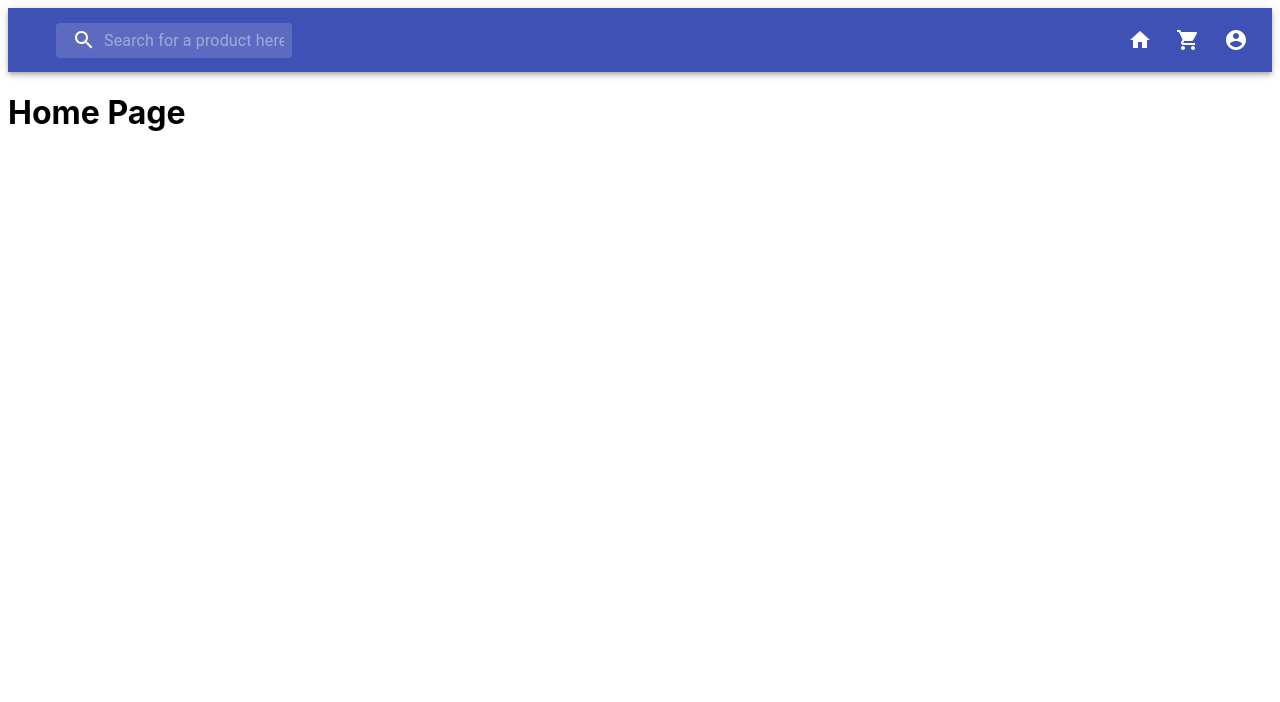
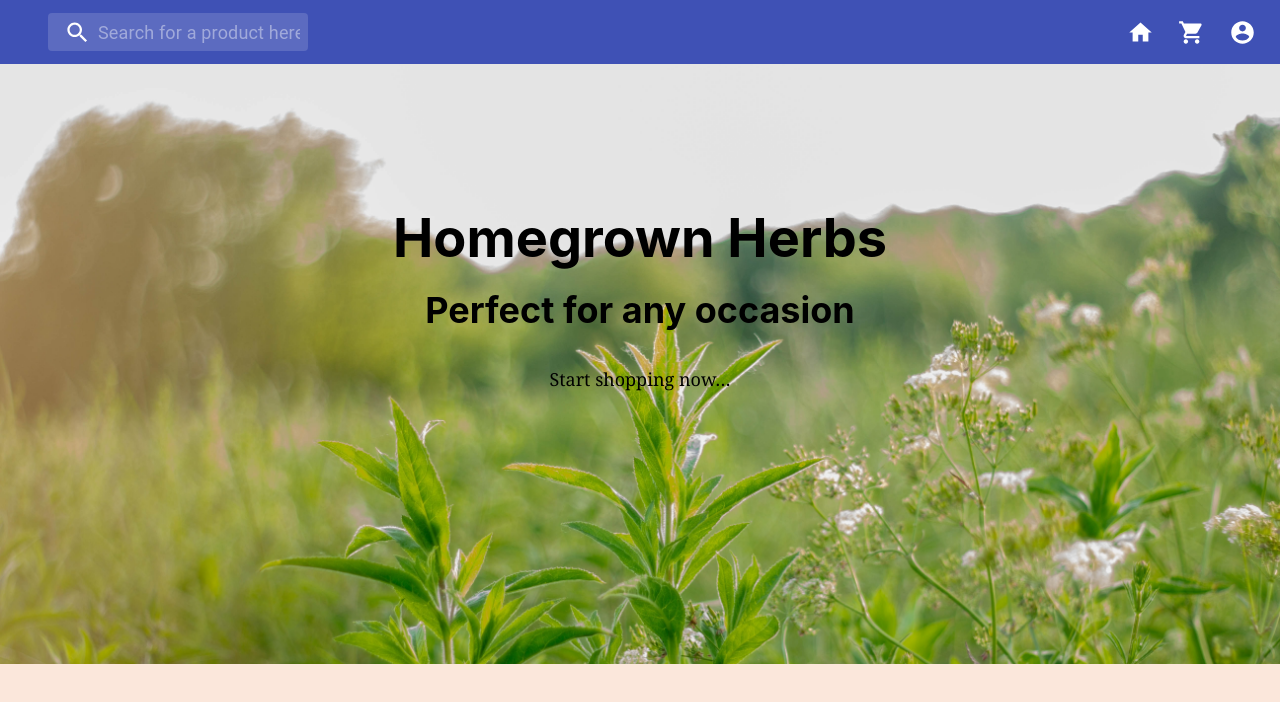
Before and after one commit to Danceratops/ispterm-client, a React (Create React App) app: page / in a window 1280 px wide. Shown: the top 702 px of the page. Built offline with nearby package versions, Linux system fonts and the light colour scheme.

Commit message:
Add hero component

```diff
--- a/src/Pages/home.js
+++ b/src/Pages/home.js
@@ -1,9 +1,15 @@
 import React from 'react';
+
+import Hero from './../components/hero';
+
+import heroBackground from './../images/heroBackground.jpg';
 
 const home = () => {
     return (
         <div class="home">
-            <h1>Home Page</h1>
+            <Hero title="Homegrown Herbs" subtitle="Perfect for any occasion" backgroundImg={heroBackground}>
+                <p>Start shopping now&hellip;</p>
+            </Hero>
         </div>
     )
 }
--- a/src/components/hero.js
+++ b/src/components/hero.js
@@ -1,13 +1,33 @@
 import React from 'react';
 import PropTypes from "prop-types";
 
-const Hero = () => {
+const Hero = ({ title, subtitle, backgroundImg, children }) => {
 
     return (
-        <div class="home">
-            <h1>Login Page</h1>
-        </div>
+        <header class="mainHeader" style={{
+            backgroundImage: `url(${backgroundImg})`,
+            backgroundRepeat: `no-repeat`,
+            backgroundSize: `cover`
+        }}>
+            <div class="title">
+                <h1 class="titleHeader">
+                    {title}
+                </h1>
+                <h3 class="subheader">
+                    {subtitle}
+                </h3>
+            </div>
+            <div>
+                {children}
+            </div>
+        </header>
     )
 }
 
+Hero.propTypes = {
+    title: PropTypes.string,
+    subtitle: PropTypes.string,
+    backgroundImg: PropTypes.string,
+}
+
 export default Hero
--- a/src/styles/imports.scss
+++ b/src/styles/imports.scss
@@ -1,2 +1,4 @@
 @import './variable.scss';
 @import 'partials/App.scss';
+@import 'partials/Hero.scss';
+@import 'partials/Layout.scss';
--- /dev/null
+++ b/src/styles/partials/Hero.scss
@@ -0,0 +1,31 @@
+.mainHeader {
+    width: 100%;
+    height: 100vh;
+    background-color: $mintgreen;
+    text-align: center;
+    line-height: 2rem;
+
+    .title {
+        padding-top: 15vh;
+
+        .titleHeader {
+            font-size: 3rem;
+        }
+
+        .subheader {
+            font-size: 2rem;
+        }
+    }
+
+    @media only screen and (min-width: $laptop) {
+        height: 75vh;
+
+        .titleHeader {
+            font-size: 56px;
+        }
+
+        .subheader {
+            font-size: 36px;
+        }
+    }
+}
--- /dev/null
+++ b/src/styles/partials/Layout.scss
@@ -0,0 +1,146 @@
+html {
+    font-family: sans-serif;
+    -ms-text-size-adjust: 100%;
+    -webkit-text-size-adjust: 100%;
+    scroll-behavior: smooth;
+}
+
+body {
+    background-color: $lightPeach;
+    margin: 0;
+    -webkit-font-smoothing: antialiased;
+    -moz-osx-font-smoothing: grayscale;
+}
+
+.visuallyHidden {
+    position: absolute !important;
+    clip: rect(1px 1px 1px 1px); /* IE6, IE7 */
+    clip: rect(1px, 1px, 1px, 1px);
+    padding: 0 !important;
+    border: 0 !important;
+    height: 1px !important;
+    width: 1px !important;
+    overflow: hidden;
+}
+
+a {
+    background-color: transparent;
+    -webkit-text-decoration-skip: objects;
+}
+
+a:active, a:hover {
+    outline-width: 0;
+}
+
+h1 {
+    font-size: 2em;
+    margin: 0.67em 0;
+}
+
+button,
+input,
+optgroup,
+select,
+textarea {
+    font: inherit;
+    margin: 0;
+}
+
+::-webkit-input-placeholder {
+    color: inherit;
+    opacity: 0.54;
+}
+
+::-webkit-file-upload-button {
+    -webkit-appearance: button;
+    font: inherit;
+}
+
+html {
+    font: 112.5%/1.45em georgia, serif;
+    box-sizing: border-box;
+    overflow-y: scroll;
+}
+
+* {
+    box-sizing: inherit;
+}
+
+*:before {
+    box-sizing: inherit;
+}
+
+*:after {
+    box-sizing: inherit;
+}
+
+body {
+    font-family: georgia, serif;
+    font-kerning: normal;
+    -moz-font-feature-settings: "kern", "liga", "clig", "calt";
+    -ms-font-feature-settings: "kern", "liga", "clig", "calt";
+    -webkit-font-feature-settings: "kern", "liga", "clig", "calt";
+    font-feature-settings: "kern", "liga", "clig", "calt";
+}
+
+img {
+    max-width: 100%;
+}
+
+h1 {
+    font-family: -apple-system, BlinkMacSystemFont, Segoe UI, Roboto, Oxygen, Ubuntu, Cantarell, Fira Sans, Droid Sans, Helvetica Neue, sans-serif;
+    text-rendering: optimizeLegibility;
+    color: black;
+}
+
+h2 {
+    font-family: -apple-system, BlinkMacSystemFont, Segoe UI, Roboto, Oxygen, Ubuntu, Cantarell, Fira Sans, Droid Sans, Helvetica Neue, sans-serif;
+    text-rendering: optimizeLegibility;
+    padding: 20px;
+    text-align: center;
+    color: black;
+    font-size: 42px;
+}
+
+h3 {
+    font-family: -apple-system, BlinkMacSystemFont, Segoe UI, Roboto, Oxygen, Ubuntu, Cantarell, Fira Sans, Droid Sans, Helvetica Neue, sans-serif;
+    text-rendering: optimizeLegibility;
+    color: black;
+}
+
+h4 {
+    font-family: -apple-system, BlinkMacSystemFont, Segoe UI, Roboto, Oxygen, Ubuntu, Cantarell, Fira Sans, Droid Sans, Helvetica Neue, sans-serif;
+    text-rendering: optimizeLegibility;
+}
+
+h5 {
+    font-family: -apple-system, BlinkMacSystemFont, Segoe UI, Roboto, Oxygen, Ubuntu, Cantarell, Fira Sans, Droid Sans, Helvetica Neue, sans-serif;
+    text-rendering: optimizeLegibility;
+}
+
+h6 {
+    font-family: -apple-system, BlinkMacSystemFont, Segoe UI, Roboto, Oxygen, Ubuntu, Cantarell, Fira Sans, Droid Sans, Helvetica Neue, sans-serif;
+    text-rendering: optimizeLegibility;
+}
+
+p {
+    text-align: center;
+    line-height: 30px;
+}
+
+
+ul {
+    margin: 0;
+    padding: 0;
+}
+
+form {
+    margin: 20px auto;
+    width: 85%;
+}
+
+@media only screen and (max-width: 480px) {
+    html {
+        font-size: 100%;
+    }
+}
--- a/src/styles/variable.scss
+++ b/src/styles/variable.scss
@@ -1,4 +1,5 @@
 $mintgreen: rgb(122, 172, 136);
+$lightPeach: rgb(251, 231, 219);
 
 $phone: 600px;
 $tablet: 768px;
```
Also changed, not shown: src/images/heroBackground.jpg (added).
